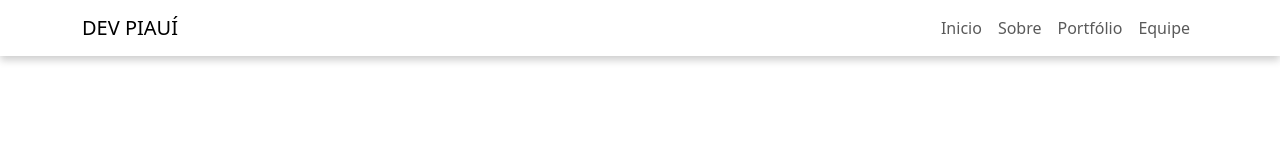
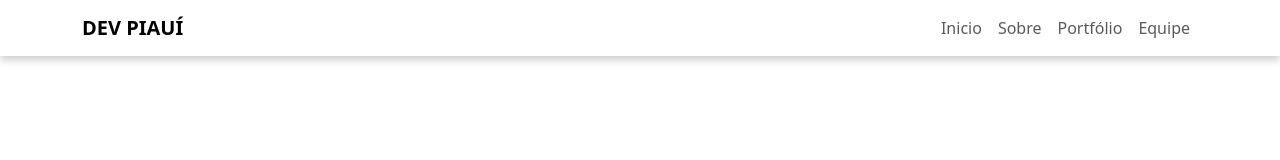
Before and after one commit to claudiney63/dev-piaui, a React (Vite) app: page / in a window 1280 px wide. Shown: the top 160 px of the page. Built offline with nearby package versions, Linux system fonts and the light colour scheme.

Commit message:
Update NavBarComponent and Membros styling

```diff
--- a/src/components/NavBarComponent.tsx
+++ b/src/components/NavBarComponent.tsx
@@ -21,7 +21,9 @@ function NavBarComponent() {
     <>
       <Navbar style={NavBarComponentStyle} expand="lg">
         <Container>
-          <Navbar.Brand href="/">DEV PIAUÍ</Navbar.Brand>
+          <Navbar.Brand style={{ fontWeight: "bold" }} href="/">
+            DEV PIAUÍ
+          </Navbar.Brand>
           <Navbar.Toggle aria-controls="basic-navbar-nav" />
           <Navbar.Collapse id="basic-navbar-nav">
             <Nav className="ms-auto">
@@ -34,8 +36,18 @@ function NavBarComponent() {
               <Nav.Link onClick={() => scrollToSection("sobre")} href="#sobre">
                 Sobre
               </Nav.Link>
-              <Nav.Link onClick={() => scrollToSection("Portfolio")} href="#Portfolio">Portfólio</Nav.Link>
-              <Nav.Link onClick={() => scrollToSection("membros")} href="#membros">Equipe</Nav.Link>
+              <Nav.Link
+                onClick={() => scrollToSection("Portfolio")}
+                href="#Portfolio"
+              >
+                Portfólio
+              </Nav.Link>
+              <Nav.Link
+                onClick={() => scrollToSection("membros")}
+                href="#membros"
+              >
+                Equipe
+              </Nav.Link>
             </Nav>
           </Navbar.Collapse>
         </Container>
--- a/src/pages/Membros/Membros.tsx
+++ b/src/pages/Membros/Membros.tsx
@@ -66,7 +66,13 @@ function Membros() {
   return (
     <div id="membros" className="text-center" style={{ height: "100vh" }}>
       <h2>Equipe</h2>
-      <div style={{ display: "flex", justifyContent: "space-around" }}>
+      <div
+        style={{
+          display: "flex",
+          justifyContent: "space-around",
+          marginTop: "2rem",
+        }}
+      >
         <MemberCard
           name="Nome do Membro 1"
           imgSrc="https://cdn2.iconfinder.com/data/icons/devops-outline/60/Developer-dev-male-person-user-avatar-programmer-512.png"
```
